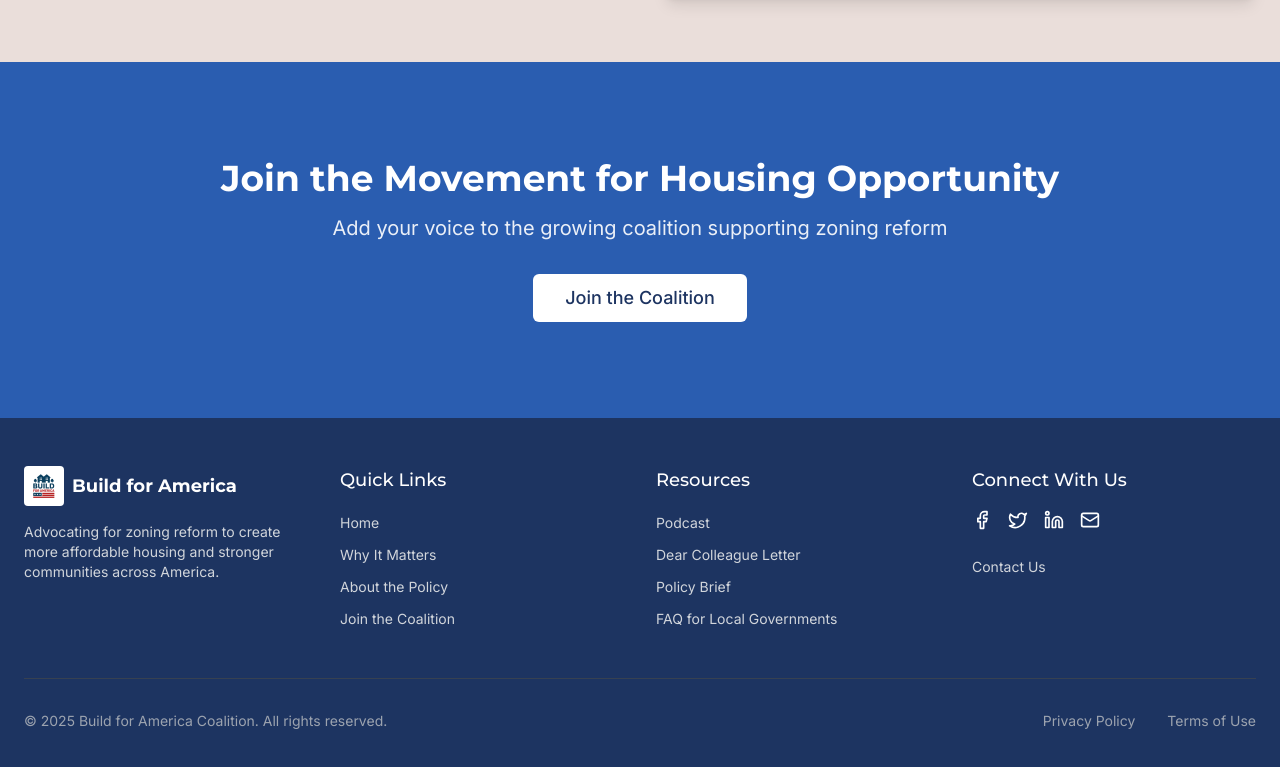
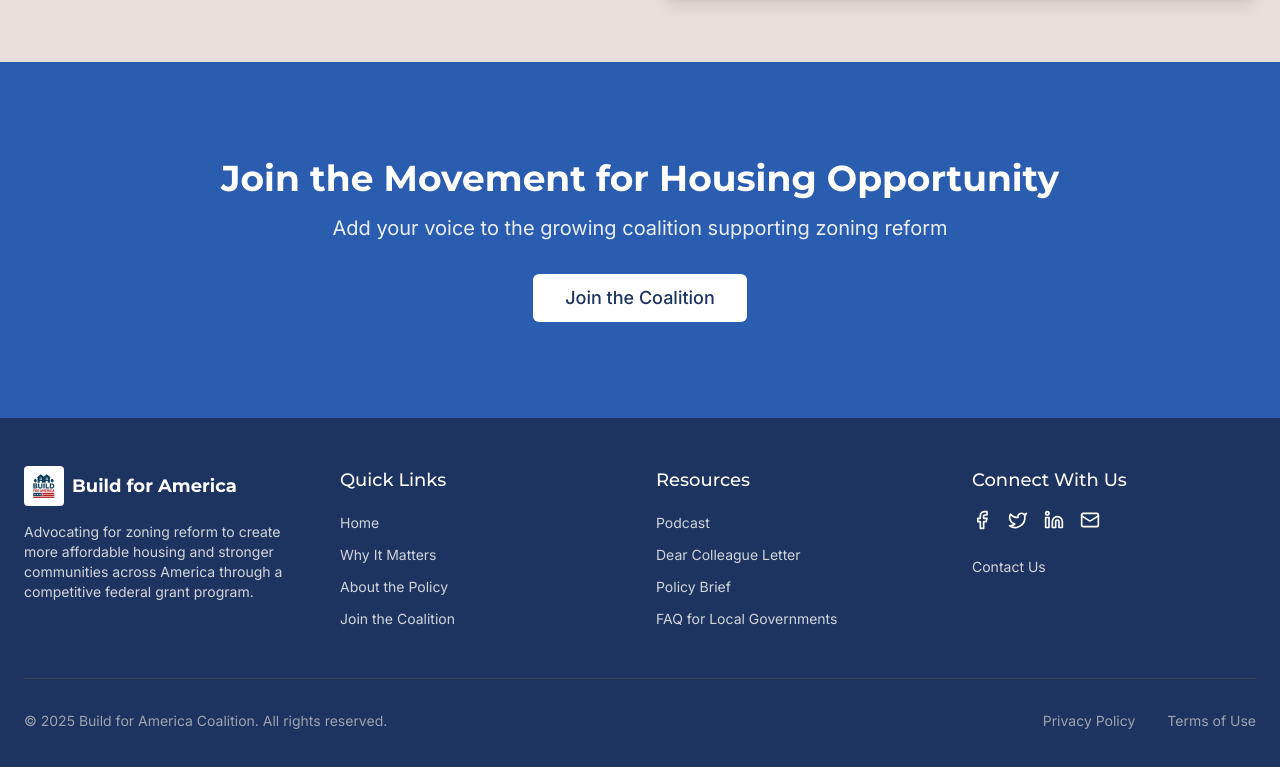
Before and after one commit to PBPL41/pbpl41.github.io, a React (Vite) app: page / in a window 1280 px wide. Shown: the part 2020-2787 px from the top of the page. Built offline with nearby package versions, Linux system fonts and the light colour scheme.

Commit message:
Update footer text
Update the footer text to reflect the new messaging across all pages.

```diff
--- a/src/components/layout/Footer.tsx
+++ b/src/components/layout/Footer.tsx
@@ -11,7 +11,7 @@ const Footer = () => {
               <img src="/lovable-uploads/8d635ce6-d8ff-49b6-b9db-4e616cd26640.png" alt="Build for America Logo" className="h-10 w-auto bg-white p-1 rounded" />
               <span className="font-heading font-bold text-lg">Build for America</span>
             </Link>
-            <p className="text-sm text-gray-300 mt-4">Advocating for zoning reform to create more affordable housing and stronger communities across America.</p>
+            <p className="text-sm text-gray-300 mt-4">Advocating for zoning reform to create more affordable housing and stronger communities across America through a competitive federal grant program.</p>
           </div>
 
           <div>
```
